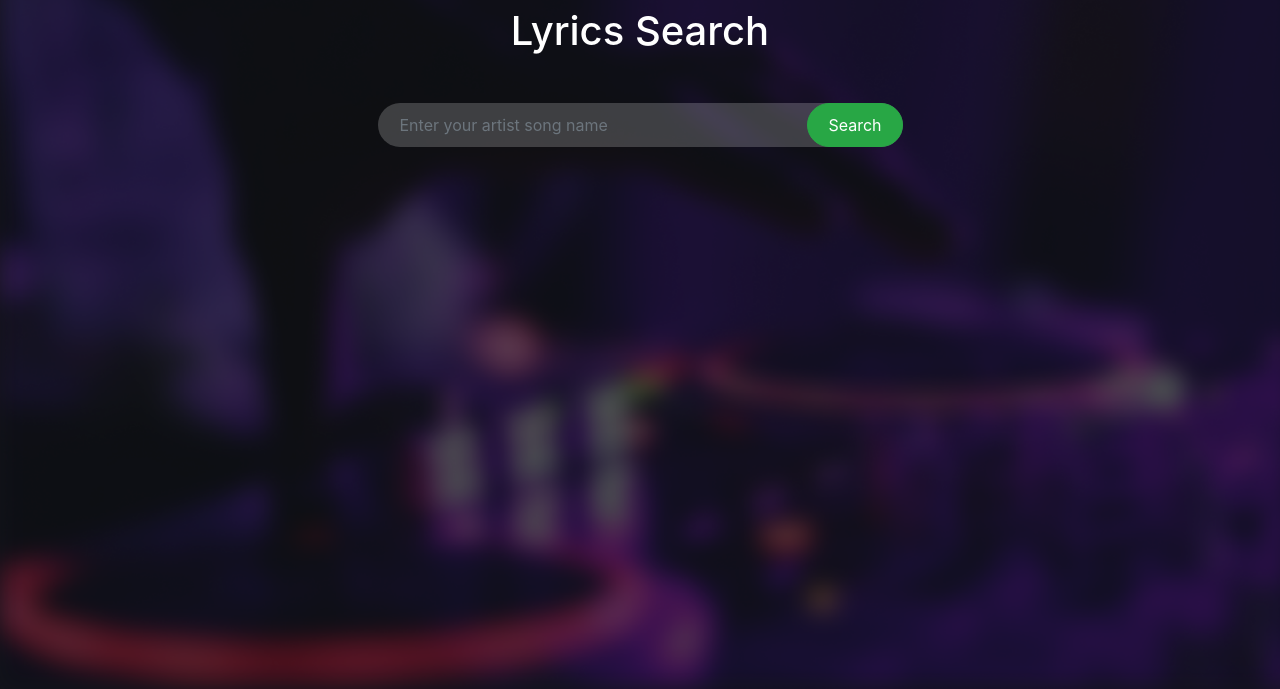
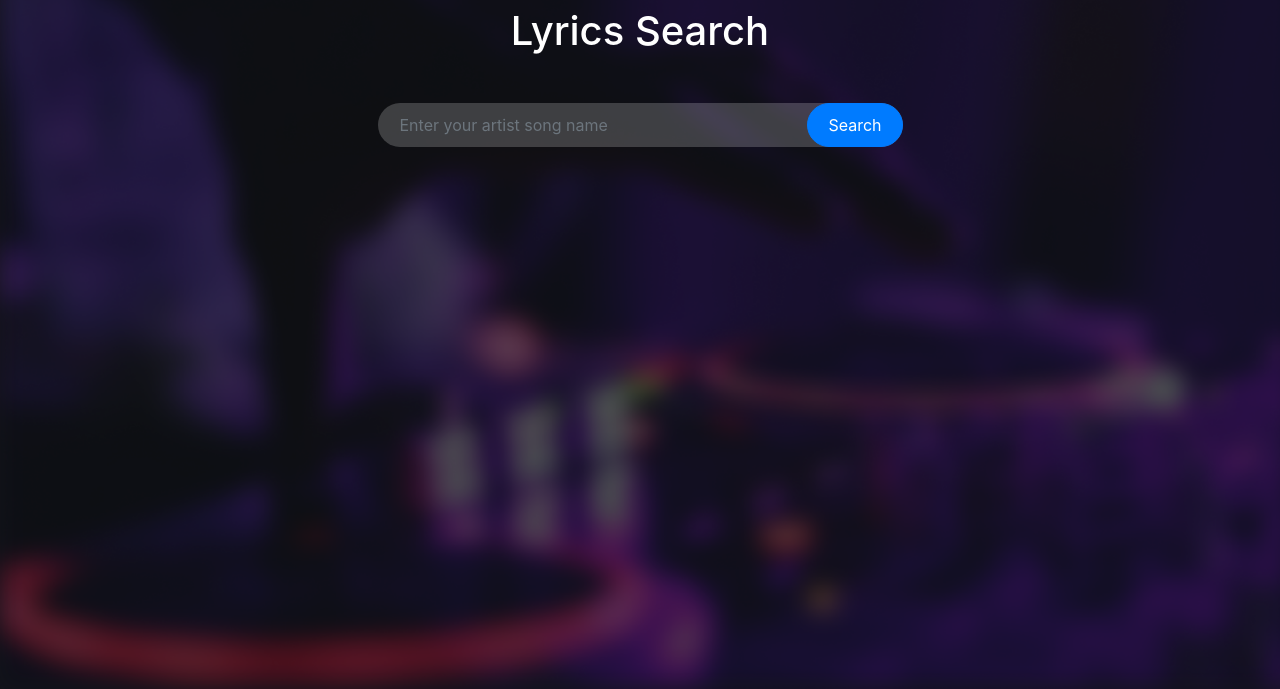
Before and after one commit to JahirulKaiyoum/hard-rock-lyrics, a plain HTML site: page index.html in a window 1280 px wide. Shown: the part 111-800 px from the top of the page. Drawn offline with nearby package versions, Linux system fonts and the light colour scheme.

Commit message:
last commit

```diff
--- a/index.html
+++ b/index.html
@@ -20,7 +20,8 @@
             <a class="navbar-brand" href="#">
                 <img src="images/logo.png" alt="Hard Rock Solution">
             </a>
-            <button class="navbar-toggler" type="button" data-toggle="collapse" data-target="#collapsibleNavId" aria-controls="collapsibleNavId" aria-expanded="false" aria-label="Toggle navigation">
+            <button class="navbar-toggler" type="button" data-toggle="collapse" data-target="#collapsibleNavId"
+                aria-controls="collapsibleNavId" aria-expanded="false" aria-label="Toggle navigation">
                 <img src="images/toggler-icon.svg" alt="">
             </button>
             <div class="collapse navbar-collapse" id="collapsibleNavId">
@@ -32,7 +33,8 @@
                         <a class="nav-link" href="#">Link</a>
                     </li>
                     <li class="nav-item dropdown">
-                        <a class="nav-link dropdown-toggle" href="#" id="dropdownId" data-toggle="dropdown" aria-haspopup="true" aria-expanded="false">Dropdown</a>
+                        <a class="nav-link dropdown-toggle" href="#" id="dropdownId" data-toggle="dropdown"
+                            aria-haspopup="true" aria-expanded="false">Dropdown</a>
                         <div class="dropdown-menu" aria-labelledby="dropdownId">
                             <a class="dropdown-item" href="#">Action 1</a>
                             <a class="dropdown-item" href="#">Action 2</a>
@@ -47,7 +49,7 @@
                 <h1 class="text-center">Lyrics Search</h1>
                 <div class="search-box my-5">
                     <input type="text" class="form-control" id="songName" placeholder="Enter your artist song name">
-                    <button class="btn btn-success search-btn" id="search-btn">Search</button>
+                    <button class="btn btn-primary search-btn" id="search-btn">Search</button>
                 </div>
             </div>
             <!-- === Simple results === -->
```
